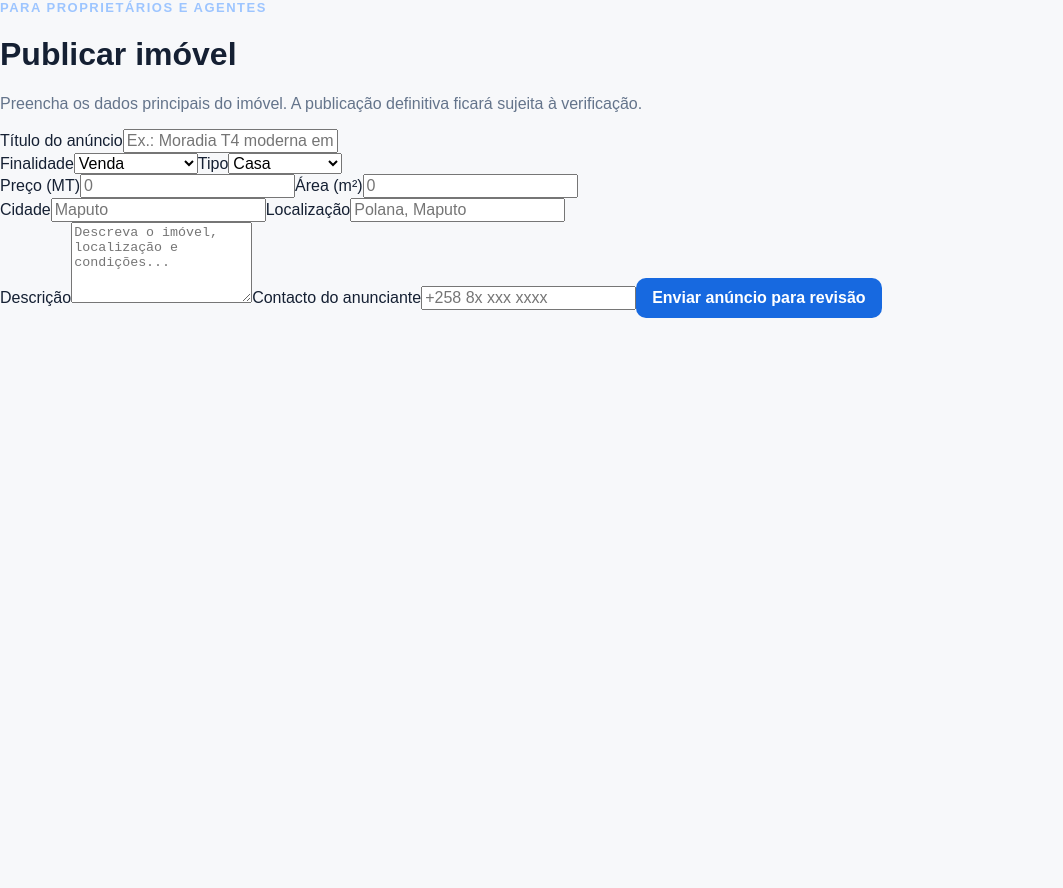
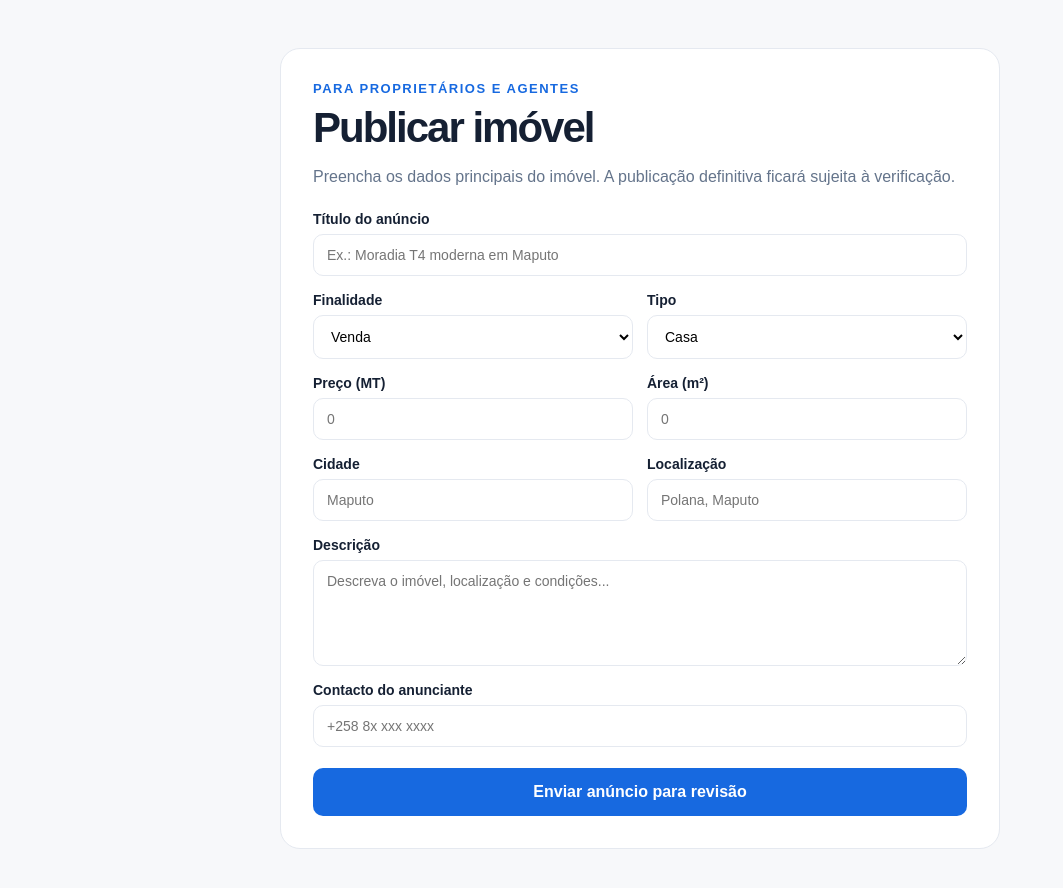
Before and after one commit to Jaylowkey/Imoveis, a Next.js app: page /publicar in a window 1280 px wide. Shown: the top 888 px of the page, without its empty margins (0-1063 px from the left). Before the commit the page ends 800 px from the top, so only its background shows below. Built offline with nearby package versions, Linux system fonts and the light colour scheme.

Commit message:
style: add catalog detail and publishing screens

```diff
--- a/app/globals.css
+++ b/app/globals.css
@@ -1,80 +1,38 @@
 * { box-sizing: border-box; }
-html, body { margin: 0; padding: 0; }
-body { font-family: Arial, Helvetica, sans-serif; background: #f7f8fa; color: #152033; }
-button, input, select { font: inherit; }
-button { cursor: pointer; }
-a { color: inherit; text-decoration: none; }
+html,body { margin:0; padding:0; }
+body { font-family:Arial,Helvetica,sans-serif; background:#f7f8fa; color:#152033; }
+button,input,select,textarea { font:inherit; } button { cursor:pointer; } a { color:inherit; text-decoration:none; }
+:root { --navy:#10233f; --blue:#1769e0; --muted:#64748b; --border:#e5e9f0; --surface:#fff; }
+.container { width:min(1180px,calc(100% - 32px)); margin:0 auto; }
+.header { background:#fff; border-bottom:1px solid var(--border); position:sticky; top:0; z-index:20; }
+.nav { height:72px; display:flex; align-items:center; justify-content:space-between; gap:24px; }
+.logo { font-size:24px; font-weight:800; letter-spacing:-1px; color:var(--navy); } .logo span { color:var(--blue); }
+.navlinks { display:flex; gap:24px; color:#42516a; font-size:14px; } .navlinks a:hover { color:var(--blue); }
+.actions { display:flex; gap:10px; align-items:center; } .btn { border:0; border-radius:10px; padding:11px 16px; font-weight:700; }
+.btn-outline { background:#fff; border:1px solid var(--border); color:var(--navy); } .btn-primary { background:var(--blue); color:#fff; }
+.hero { background:linear-gradient(135deg,#10233f 0%,#173d70 65%,#1d6ed8 100%); color:#fff; padding:78px 0 92px; }
+.hero-grid { display:grid; grid-template-columns:1.1fr .9fr; gap:50px; align-items:center; }
+.eyebrow { color:#9dc5ff; font-size:13px; font-weight:800; text-transform:uppercase; letter-spacing:1.5px; } .eyebrow.dark { color:var(--blue); }
+.hero h1 { font-size:clamp(40px,5vw,64px); line-height:.98; letter-spacing:-3px; margin:14px 0 18px; max-width:680px; }
+.hero p { color:#dbe8f8; font-size:18px; line-height:1.6; max-width:600px; }
+.searchbox { background:#fff; color:var(--navy); border-radius:18px; padding:18px; box-shadow:0 20px 60px #07152955; }
+.tabs { display:flex; gap:4px; margin-bottom:14px; } .tab { border:0; background:transparent; padding:10px 14px; border-radius:8px; font-weight:800; color:var(--muted); } .tab.active { background:#eaf2ff; color:var(--blue); }
+.searchrow { display:grid; grid-template-columns:1fr 1fr 1fr auto; gap:10px; } .field { border:1px solid var(--border); border-radius:10px; padding:12px; background:#fff; } .field small { display:block; color:var(--muted); font-size:11px; margin-bottom:5px; } .field strong { font-size:14px; } .searchbutton { background:var(--blue); color:#fff; border:0; border-radius:10px; padding:0 22px; font-weight:800; }
+.section { padding:58px 0; } .section-head { display:flex; justify-content:space-between; align-items:end; margin-bottom:24px; gap:20px; } .section h2 { margin:0; font-size:30px; letter-spacing:-1px; } .muted { color:var(--muted); }
+.cards { display:grid; grid-template-columns:repeat(3,1fr); gap:20px; } .card { background:var(--surface); border:1px solid var(--border); border-radius:16px; overflow:hidden; box-shadow:0 6px 22px #10233f08; }
+.photo { height:210px; background:linear-gradient(135deg,#d9e5f2,#aebfd4); display:flex; align-items:center; justify-content:center; color:#52677f; font-weight:800; position:relative; } .badge { position:absolute; top:12px; left:12px; background:#fff; padding:6px 9px; border-radius:7px; font-size:11px; font-weight:800; } .heart { position:absolute; right:12px; top:12px; width:34px; height:34px; border:0; border-radius:50%; background:#fff; }
+.cardbody { padding:17px; } .price { font-size:21px; font-weight:850; color:var(--navy); } .title { margin:7px 0; font-weight:800; font-size:17px; } .meta { color:var(--muted); font-size:13px; } .specs { display:flex; gap:14px; border-top:1px solid var(--border); margin-top:15px; padding-top:13px; color:#53647a; font-size:12px; }
+.categories { display:grid; grid-template-columns:repeat(4,1fr); gap:14px; } .category { background:#fff; border:1px solid var(--border); padding:22px; border-radius:14px; } .category b { display:block; margin-bottom:6px; }
+.footer { background:var(--navy); color:#dce7f5; padding:42px 0; margin-top:20px; } .footergrid { display:grid; grid-template-columns:1.4fr 1fr 1fr; gap:30px; } .footer h3 { color:#fff; margin-top:0; }
 
-:root {
-  --navy: #10233f;
-  --blue: #1769e0;
-  --gold: #f3b63f;
-  --muted: #64748b;
-  --border: #e5e9f0;
-  --surface: #fff;
-}
+.catalog-page,.detail-page,.form-page { padding:48px 0 80px; min-height:70vh; } .catalog-top { display:flex; justify-content:space-between; align-items:end; gap:20px; margin-bottom:24px; } .catalog-top h1,.form-card h1 { font-size:42px; letter-spacing:-2px; margin:8px 0; }
+.filters { background:#fff; border:1px solid var(--border); border-radius:16px; padding:14px; display:grid; grid-template-columns:2fr 1fr 1fr auto; gap:10px; margin-bottom:28px; }
+.filters input,.filters select,.publish-form input,.publish-form select,.publish-form textarea { width:100%; border:1px solid var(--border); background:#fff; border-radius:10px; padding:12px 13px; outline:none; } .filters input:focus,.publish-form input:focus,.publish-form textarea:focus { border-color:#8eb8ff; box-shadow:0 0 0 3px #1769e014; }
+.catalog-grid { display:grid; grid-template-columns:repeat(3,1fr); gap:20px; } .property-card { background:#fff; border:1px solid var(--border); border-radius:16px; overflow:hidden; transition:.18s; } .property-card:hover { transform:translateY(-3px); box-shadow:0 12px 30px #10233f12; }
+.property-image { height:230px; background-size:cover; background-position:center; position:relative; } .property-image span { position:absolute; top:12px; left:12px; background:#fff; border-radius:8px; padding:7px 10px; font-size:12px; font-weight:800; } .property-body { padding:18px; } .property-body h3 { margin:7px 0; font-size:18px; } .property-meta { border-top:1px solid var(--border); margin-top:14px; padding-top:12px; color:#53647a; font-size:13px; }
+.empty { text-align:center; background:#fff; border:1px solid var(--border); border-radius:16px; padding:60px 20px; }
+.backlink { display:inline-block; margin-bottom:22px; color:var(--blue); font-weight:700; } .detail-grid { display:grid; grid-template-columns:1.2fr .8fr; gap:28px; align-items:start; } .detail-image { min-height:560px; border-radius:20px; background-size:cover; background-position:center; } .detail-panel { background:#fff; border:1px solid var(--border); border-radius:20px; padding:30px; } .detail-badge { display:inline-block; background:#eaf2ff; color:var(--blue); padding:7px 10px; border-radius:8px; font-size:12px; font-weight:800; } .detail-price { font-size:32px; margin-top:18px; } .detail-panel h1 { font-size:34px; letter-spacing:-1px; margin:8px 0; } .detail-stats { display:flex; gap:10px; flex-wrap:wrap; border-top:1px solid var(--border); border-bottom:1px solid var(--border); padding:16px 0; margin:20px 0; } .detail-stats b { padding-right:14px; border-right:1px solid var(--border); } .detail-description { line-height:1.7; color:#4c5d73; } .features { display:flex; flex-wrap:wrap; gap:8px; margin:12px 0 24px; } .features span { background:#f1f5f9; padding:8px 10px; border-radius:8px; font-size:13px; } .contact-box { background:#f7f9fc; border:1px solid var(--border); border-radius:14px; padding:18px; } .contact-box p { line-height:1.5; } .contact-box .btn { margin:4px 6px 0 0; }
+.form-page { display:flex; justify-content:center; } .form-card { width:min(720px,100%); background:#fff; border:1px solid var(--border); border-radius:20px; padding:32px; } .publish-form { display:grid; gap:16px; margin-top:25px; } .publish-form label { display:grid; gap:7px; font-weight:700; font-size:14px; } .publish-form label input,.publish-form label select,.publish-form label textarea { font-weight:400; } .two { display:grid; grid-template-columns:1fr 1fr; gap:14px; } .submit { min-height:48px; margin-top:5px; } .success { text-align:center; padding:70px 32px; } .success-icon { width:58px; height:58px; display:grid; place-items:center; margin:0 auto 18px; border-radius:50%; background:#e8f7ef; color:#16824b; font-size:28px; font-weight:900; }
 
-.container { width: min(1180px, calc(100% - 32px)); margin: 0 auto; }
-.header { background: #fff; border-bottom: 1px solid var(--border); position: sticky; top: 0; z-index: 20; }
-.nav { height: 72px; display: flex; align-items: center; justify-content: space-between; gap: 24px; }
-.logo { font-size: 24px; font-weight: 800; letter-spacing: -1px; color: var(--navy); }
-.logo span { color: var(--blue); }
-.navlinks { display: flex; gap: 24px; color: #42516a; font-size: 14px; }
-.navlinks a:hover { color: var(--blue); }
-.actions { display: flex; gap: 10px; align-items: center; }
-.btn { border: 0; border-radius: 10px; padding: 11px 16px; font-weight: 700; }
-.btn-outline { background: #fff; border: 1px solid var(--border); color: var(--navy); }
-.btn-primary { background: var(--blue); color: #fff; }
-
-.hero { background: linear-gradient(135deg, #10233f 0%, #173d70 65%, #1d6ed8 100%); color: white; padding: 78px 0 92px; }
-.hero-grid { display: grid; grid-template-columns: 1.1fr .9fr; gap: 50px; align-items: center; }
-.eyebrow { color: #9dc5ff; font-size: 13px; font-weight: 800; text-transform: uppercase; letter-spacing: 1.5px; }
-.hero h1 { font-size: clamp(40px, 5vw, 64px); line-height: .98; letter-spacing: -3px; margin: 14px 0 18px; max-width: 680px; }
-.hero p { color: #dbe8f8; font-size: 18px; line-height: 1.6; max-width: 600px; }
-.searchbox { background: #fff; color: var(--navy); border-radius: 18px; padding: 18px; box-shadow: 0 20px 60px #07152955; }
-.tabs { display: flex; gap: 4px; margin-bottom: 14px; }
-.tab { border: 0; background: transparent; padding: 10px 14px; border-radius: 8px; font-weight: 800; color: var(--muted); }
-.tab.active { background: #eaf2ff; color: var(--blue); }
-.searchrow { display: grid; grid-template-columns: 1fr 1fr 1fr auto; gap: 10px; }
-.field { border: 1px solid var(--border); border-radius: 10px; padding: 12px; background: #fff; }
-.field small { display: block; color: var(--muted); font-size: 11px; margin-bottom: 5px; }
-.field strong { font-size: 14px; }
-.searchbutton { background: var(--blue); color: #fff; border: 0; border-radius: 10px; padding: 0 22px; font-weight: 800; }
-
-.section { padding: 58px 0; }
-.section-head { display: flex; justify-content: space-between; align-items: end; margin-bottom: 24px; gap: 20px; }
-.section h2 { margin: 0; font-size: 30px; letter-spacing: -1px; }
-.muted { color: var(--muted); }
-.cards { display: grid; grid-template-columns: repeat(3, 1fr); gap: 20px; }
-.card { background: var(--surface); border: 1px solid var(--border); border-radius: 16px; overflow: hidden; box-shadow: 0 6px 22px #10233f08; }
-.photo { height: 210px; background: linear-gradient(135deg, #d9e5f2, #aebfd4); display: flex; align-items: center; justify-content: center; color: #52677f; font-weight: 800; position: relative; }
-.badge { position: absolute; top: 12px; left: 12px; background: #fff; padding: 6px 9px; border-radius: 7px; font-size: 11px; font-weight: 800; }
-.heart { position: absolute; right: 12px; top: 12px; width: 34px; height: 34px; border: 0; border-radius: 50%; background: #fff; }
-.cardbody { padding: 17px; }
-.price { font-size: 21px; font-weight: 850; color: var(--navy); }
-.title { margin: 7px 0; font-weight: 800; font-size: 17px; }
-.meta { color: var(--muted); font-size: 13px; }
-.specs { display: flex; gap: 14px; border-top: 1px solid var(--border); margin-top: 15px; padding-top: 13px; color: #53647a; font-size: 12px; }
-.categories { display: grid; grid-template-columns: repeat(4, 1fr); gap: 14px; }
-.category { background: #fff; border: 1px solid var(--border); padding: 22px; border-radius: 14px; }
-.category b { display: block; margin-bottom: 6px; }
-.footer { background: var(--navy); color: #dce7f5; padding: 42px 0; margin-top: 20px; }
-.footergrid { display: grid; grid-template-columns: 1.4fr 1fr 1fr; gap: 30px; }
-.footer h3 { color: #fff; margin-top: 0; }
-
-@media (max-width: 850px) {
-  .navlinks { display: none; }
-  .hero-grid { grid-template-columns: 1fr; }
-  .searchrow { grid-template-columns: 1fr 1fr; }
-  .searchbutton { min-height: 48px; }
-  .cards { grid-template-columns: 1fr; }
-  .categories { grid-template-columns: 1fr 1fr; }
-  .footergrid { grid-template-columns: 1fr; }
-}
-@media (max-width: 520px) {
-  .container { width: min(100% - 22px, 1180px); }
-  .hero { padding: 54px 0 60px; }
-  .hero h1 { letter-spacing: -2px; }
-  .searchrow { grid-template-columns: 1fr; }
-  .actions .btn-outline { display: none; }
-}
+@media (max-width:850px){ .navlinks{display:none}.hero-grid{grid-template-columns:1fr}.searchrow{grid-template-columns:1fr 1fr}.searchbutton{min-height:48px}.cards,.catalog-grid{grid-template-columns:1fr}.categories{grid-template-columns:1fr 1fr}.footergrid{grid-template-columns:1fr}.filters{grid-template-columns:1fr 1fr}.detail-grid{grid-template-columns:1fr}.detail-image{min-height:360px} }
+@media (max-width:520px){ .container{width:min(100% - 22px,1180px)}.hero{padding:54px 0 60px}.hero h1{letter-spacing:-2px}.searchrow,.filters,.two{grid-template-columns:1fr}.actions .btn-outline{display:none}.catalog-top{align-items:start;flex-direction:column}.catalog-top h1,.form-card h1{font-size:34px}.detail-panel{padding:22px} }
```
